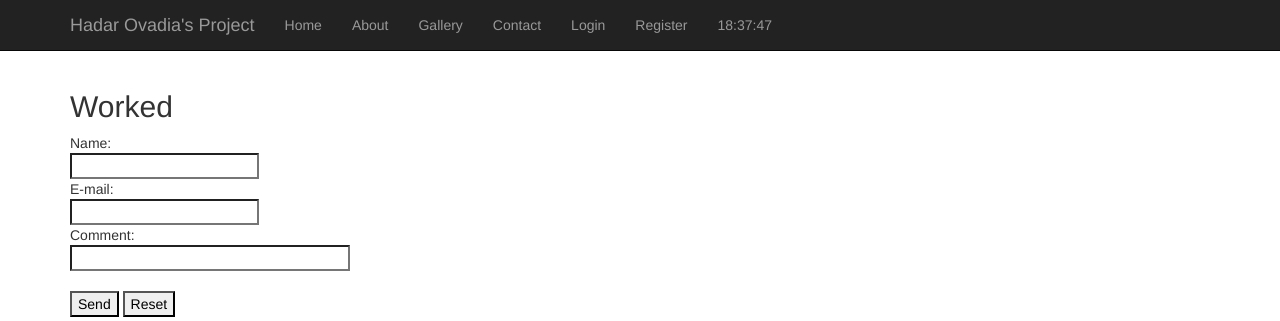
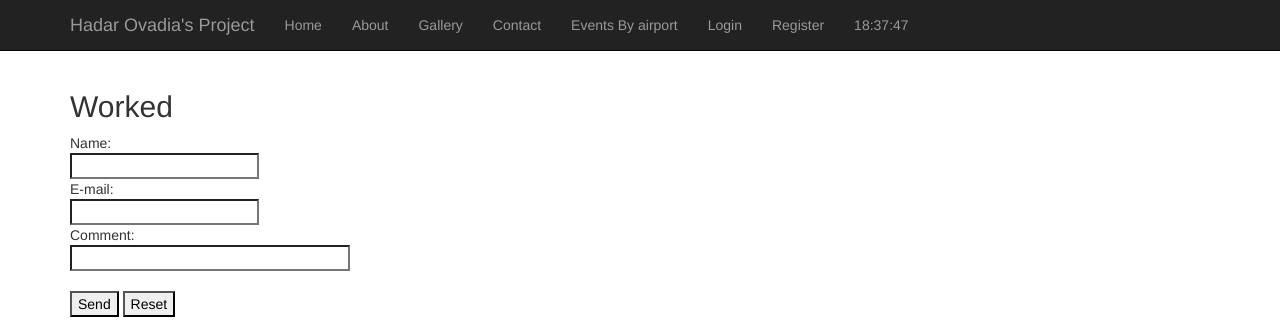
Before and after one commit to WhiteRose7303/4080-Project, a Flask app: page /Alowd in a window 1280 px wide. Shown: the top 321 px of the page. Run offline with Flask 2, Linux system fonts and the light colour scheme; some libraries are stand-ins or nearby versions.

Commit message:
Added back to nav bar query

```diff
--- a/4080 Project/_4080_Project/templates/layout.html
+++ b/4080 Project/_4080_Project/templates/layout.html
@@ -44,7 +44,7 @@
                     <li><a href="{{ url_for('about') }}">About</a></li>
                     <li><a href="{{ url_for('Photoalbum') }}">Gallery</a></li>
                     <li><a href="{{ url_for('contact') }}">Contact</a></li>
-                    <!-- <li><a href="{{ url_for('qurey') }}">Events By airport</a></li> -->
+                    <li><a href="{{ url_for('qurey') }}">Events By airport</a></li>
                     <li><a href="{{ url_for('Login') }}">Login</a></li>
                     <li><a href="{{ url_for('Register') }}">Register</a></li>
                     <li>
--- a/4080 Project/_4080_Project/views.py
+++ b/4080 Project/_4080_Project/views.py
@@ -189,7 +189,7 @@ def Login():
     if (request.method == 'POST' and form.validate()):
         if (db_Functions.IsLoginGood(form.username.data, form.password.data)):
             flash('Login approved!')
-            #return redirect(Alowd())
+            #return redirect(qurey)
         else:
             flash('Error in - Username and/or password')
 
```
